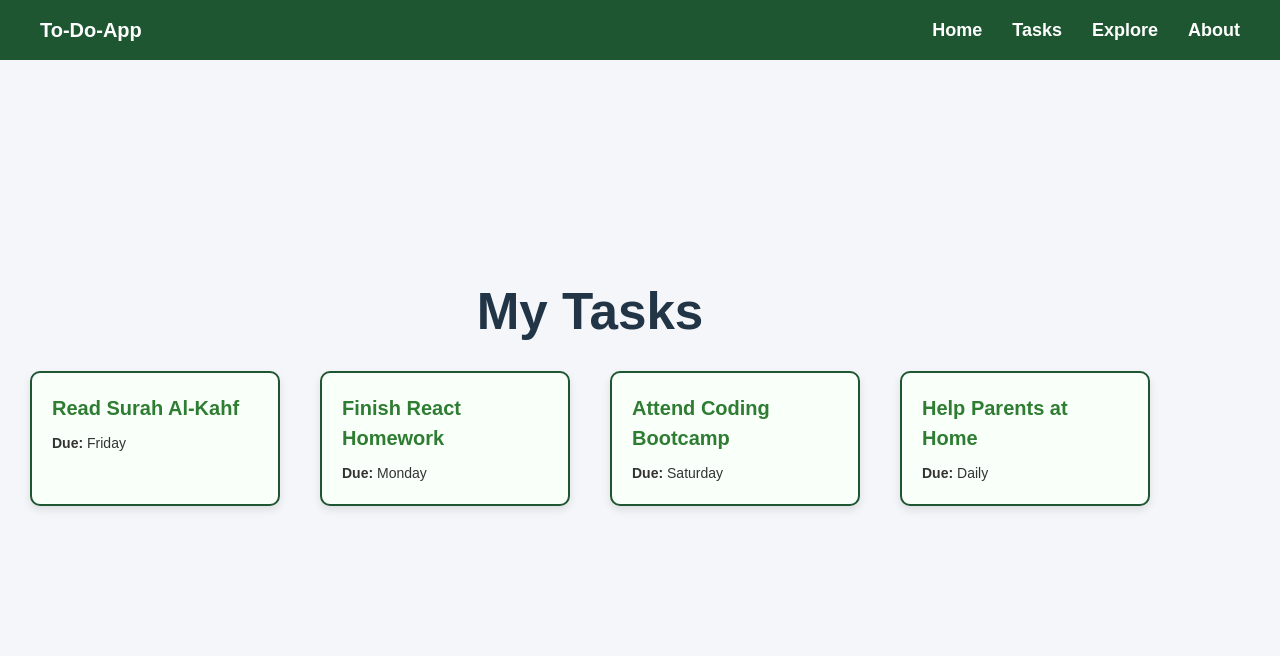
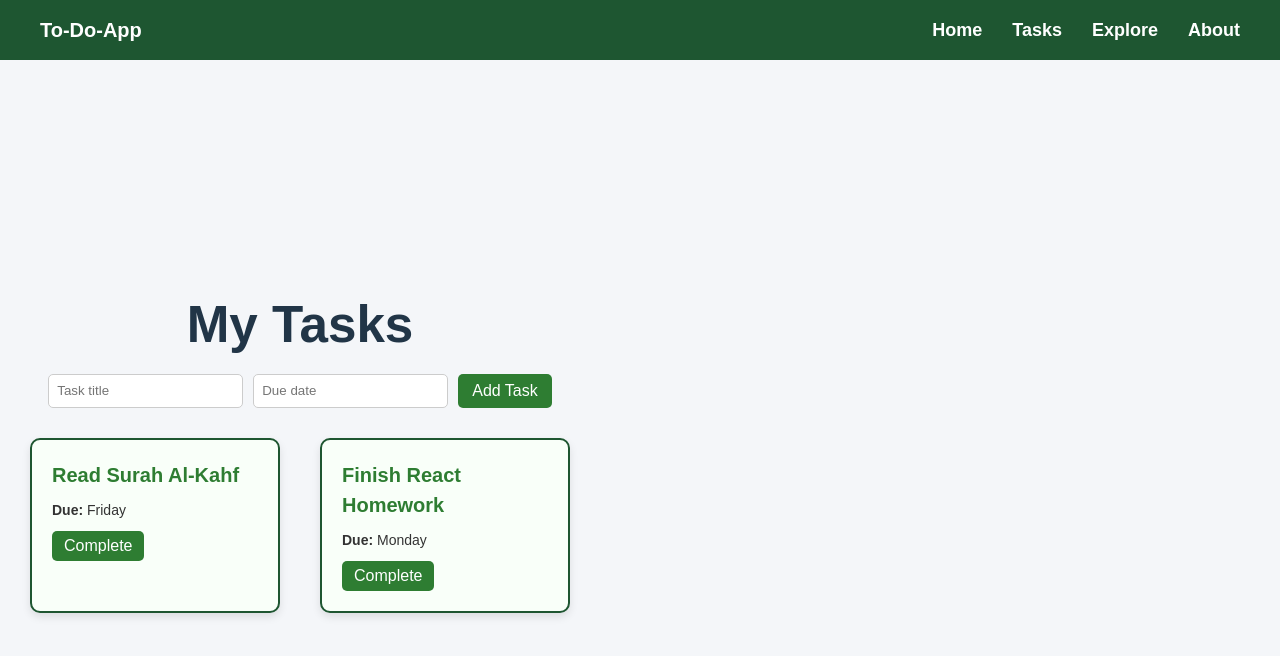
Before and after one commit to Hikmah04525/islamic-todo-app, a React (Vite) app: page /tasks in a window 1280 px wide. Shown: the top 656 px of the page. Built offline with nearby package versions, Linux system fonts and the light colour scheme.

Commit message:
moved in to dynamic, interactive task manager using React state

```diff
--- a/src/App.css
+++ b/src/App.css
@@ -2,6 +2,11 @@
   margin: 0;
   padding: 0;
   box-sizing: border-box;
+}
+/* General page layout fix */
+.page-container {
+  padding: 140px 20px 20px; /* pushes content below fixed navbar */
+  text-align: center;
 }
 
 body {
@@ -64,9 +69,11 @@ body {
 }
 
 /* TaskCard styles */
+
+
 .tasks-container {
   text-align: center;
-  padding: 20px;
+  padding: 140px 20px 20px; /* ⬅️ top padding pushes it below navbar */
 }
 
 .task-list {
@@ -76,3 +83,31 @@ body {
   gap: 20px;
   margin-top: 20px;
 }
+
+/* Style add-task form */
+.add-task {
+  margin: 20px auto;
+  display: flex;
+  gap: 10px;
+  justify-content: center;
+}
+
+.add-task input {
+  padding: 8px;
+  border: 1px solid #ccc;
+  border-radius: 5px;
+}
+
+.add-task button {
+  padding: 8px 14px;
+  border: none;
+  background-color: #2e7d32;
+  color: white;
+  border-radius: 5px;
+  cursor: pointer;
+  transition: 0.3s;
+}
+
+.add-task button:hover {
+  background-color: #1b5e20;
+}
--- a/src/components/TaskCard.css
+++ b/src/components/TaskCard.css
@@ -26,3 +26,23 @@
     font-size: 14px;
     color: #333;
 }
+
+.task-card.completed {
+  background-color: #e6ffe6;
+  text-decoration: line-through;
+  opacity: 0.7;
+}
+
+.task-card button {
+  margin-top: 10px;
+  padding: 6px 12px;
+  border: none;
+  background-color: #2e7d32;
+  color: white;
+  border-radius: 5px;
+  cursor: pointer;
+}
+
+.task-card button:hover {
+  background-color: #1b5e20;
+}
--- a/src/components/TaskCard.jsx
+++ b/src/components/TaskCard.jsx
@@ -1,12 +1,15 @@
 import "./TaskCard.css";
 
-function TaskCard({ title, dueDate }) {
-    return (
-    <div className="task-card">
-        <h2>{title}</h2>
-        <p><strong>Due:</strong> {dueDate}</p>
+function TaskCard({ title, dueDate, completed, onToggle }) {
+  return (
+    <div className={`task-card ${completed ? "completed" : ""}`}>
+      <h2>{title}</h2>
+      <p><strong>Due:</strong> {dueDate}</p>
+      <button onClick={onToggle}>
+        {completed ? "Undo" : "Complete"}
+      </button>
     </div>
-    );
+  );
 }
 
 export default TaskCard;
--- a/src/pages/About.jsx
+++ b/src/pages/About.jsx
@@ -1,6 +1,6 @@
 function About() {
     return (
-    <div className="homepage">
+    <div className="page-container">
         <h1>About This App</h1>
     </div>
     );
--- a/src/pages/Explore.jsx
+++ b/src/pages/Explore.jsx
@@ -1,6 +1,6 @@
 function Explore() {
     return (
-    <div className="homepage">
+    <div className="page-container">
         <h1>Explore Islamic Resources</h1>
     </div>
     );
--- a/src/pages/Home.jsx
+++ b/src/pages/Home.jsx
@@ -1,6 +1,6 @@
 function Home() {
   return (
-    <div className="homepage">
+    <div className="page-container">
       <h1>Welcome to My Islamic To-Do App</h1>
     </div>
   );
--- a/src/pages/Tasks.jsx
+++ b/src/pages/Tasks.jsx
@@ -1,23 +1,74 @@
+import { useState } from "react";
 import TaskCard from "../components/TaskCard";
 
 function Tasks() {
-    const tasks = [
-    { id: 1, title: "Read Surah Al-Kahf", dueDate: "Friday" },
-    { id: 2, title: "Finish React Homework", dueDate: "Monday" },
-    { id: 3, title: "Attend Coding Bootcamp", dueDate: "Saturday" },
-    { id: 4, title: "Help Parents at Home", dueDate: "Daily" },
-    ];
+  const [tasks, setTasks] = useState([
+    { id: 1, title: "Read Surah Al-Kahf", dueDate: "Friday", completed: false },
+    { id: 2, title: "Finish React Homework", dueDate: "Monday", completed: false },
+  ]);
 
-    return (
-    <div className="tasks-container">
-        <h1>My Tasks</h1>
-        <div className="task-list">
+  const [newTitle, setNewTitle] = useState("");
+  const [newDate, setNewDate] = useState("");
+
+  // ✅ Place toggleTask here, inside the component
+  const toggleTask = (id) => {
+    setTasks(
+      tasks.map((task) =>
+        task.id === id ? { ...task, completed: !task.completed } : task
+      )
+    );
+  };
+
+  const addTask = () => {
+    if (newTitle.trim() === "" || newDate.trim() === "") return;
+
+    const newTask = {
+      id: Date.now(),
+      title: newTitle,
+      dueDate: newDate,
+      completed: false,
+    };
+
+    setTasks([...tasks, newTask]);
+    setNewTitle("");
+    setNewDate("");
+  };
+
+  return (
+    <div className=" page-container tasks-container">
+      <h1>My Tasks</h1>
+
+      {/* Add new task form */}
+      <div className="add-task">
+        <input
+          type="text"
+          placeholder="Task title"
+          value={newTitle}
+          onChange={(e) => setNewTitle(e.target.value)}
+        />
+        <input
+          type="text"
+          placeholder="Due date"
+          value={newDate}
+          onChange={(e) => setNewDate(e.target.value)}
+        />
+        <button onClick={addTask}>Add Task</button>
+      </div>
+
+      {/* Task list */}
+      <div className="task-list">
         {tasks.map((task) => (
-            <TaskCard key={task.id} title={task.title} dueDate={task.dueDate} />
+          <TaskCard
+            key={task.id}
+            title={task.title}
+            dueDate={task.dueDate}
+            completed={task.completed}
+            onToggle={() => toggleTask(task.id)} // ✅ pass toggle handler
+          />
         ))}
-        </div>
+      </div>
     </div>
-    );
+  );
 }
 
 export default Tasks;
```
